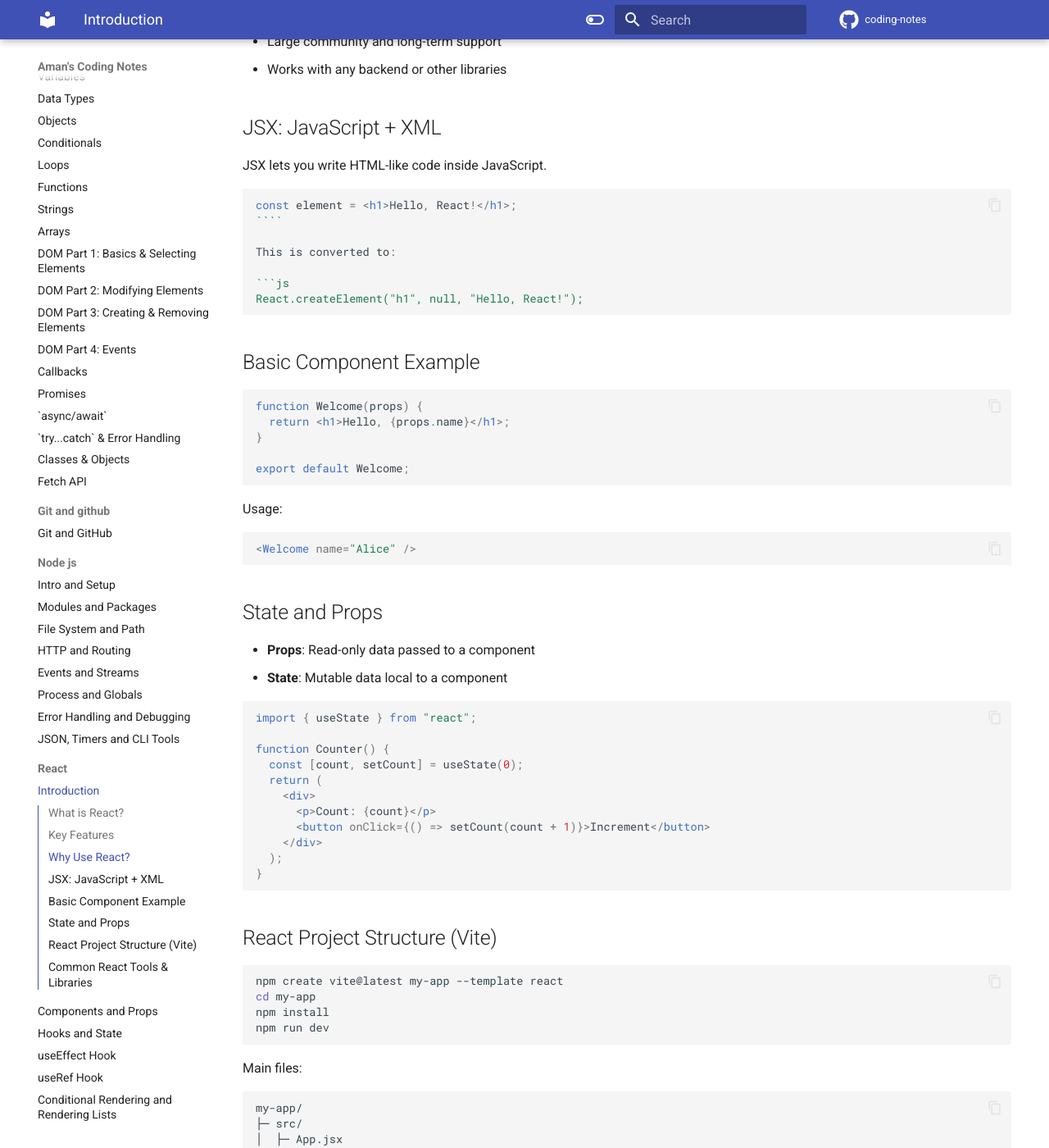
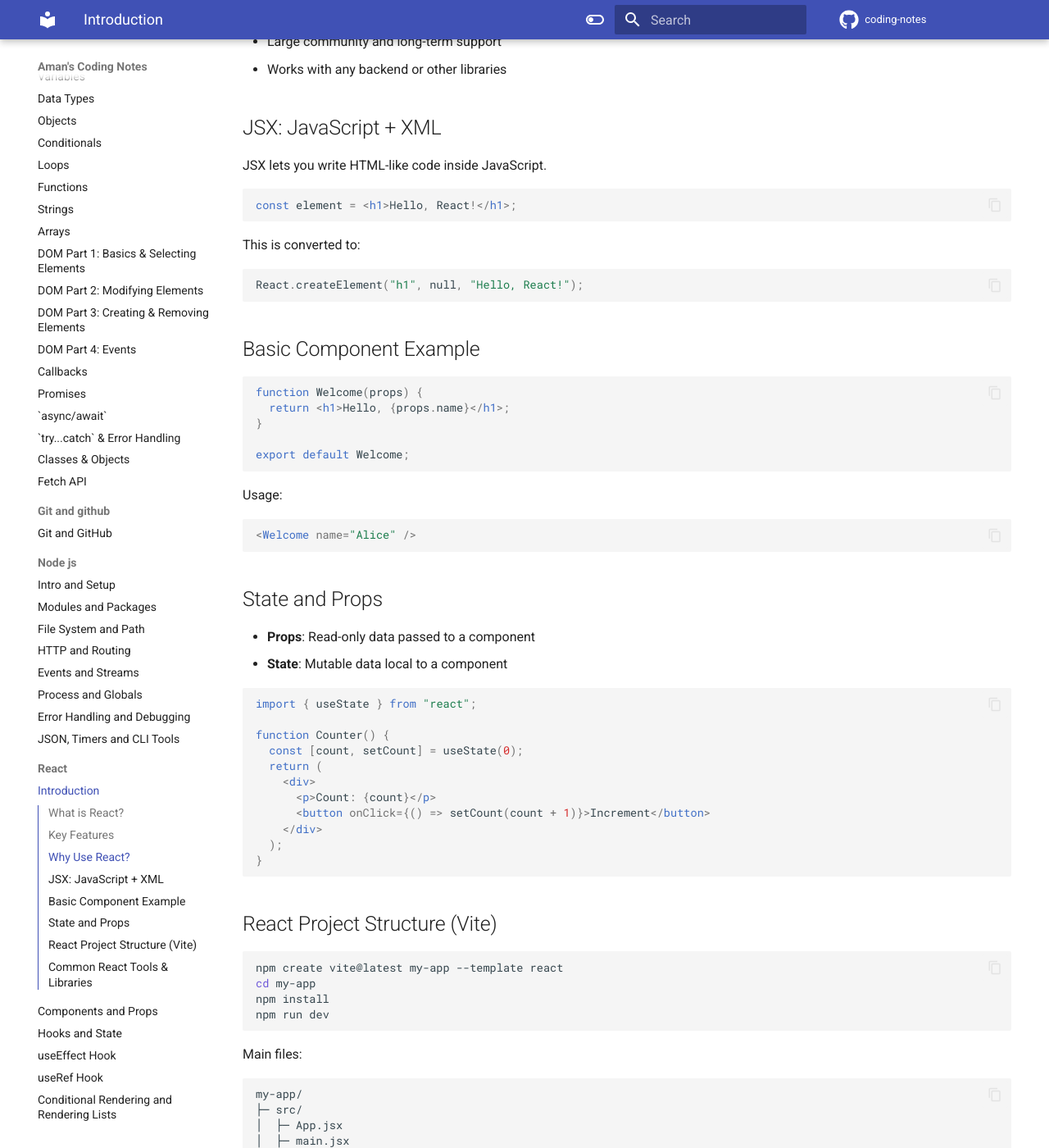
Before and after one commit to amanverma2009/coding-notes, an MkDocs documentation site: the page built from docs/react/01_Basics.md, in a window 1280 px wide and 1400 px high, scrolled down 982 px. Shown: the whole window at 82% size. Built offline with MkDocs 1.6.1 and Material for MkDocs 9.7.7, drawn with Linux system fonts in a browser that asks for light colours; comment, search, counter and statistics services are not loaded; some of the changed text lies outside the part shown.

Commit message:
minor bug fixes

`````diff
--- a/docs/react/01_Basics.md
+++ b/docs/react/01_Basics.md
@@ -33,7 +33,7 @@ JSX lets you write HTML-like code inside JavaScript.
 
 ```jsx
 const element = <h1>Hello, React!</h1>;
-````
+```
 
 This is converted to:
 
@@ -59,8 +59,8 @@ Usage:
 
 ## State and Props
 
-* **Props**: Read-only data passed to a component
-* **State**: Mutable data local to a component
+- **Props**: Read-only data passed to a component
+- **State**: Mutable data local to a component
 
 ```jsx
 import { useState } from "react";
@@ -87,7 +87,7 @@ npm run dev
 
 Main files:
 
-```
+```bash
 my-app/
 ├─ src/
 │  ├─ App.jsx
@@ -98,8 +98,8 @@ my-app/
 
 ## Common React Tools & Libraries
 
-* **Vite / Create React App** – setup tools
-* **React Router** – routing
-* **Redux / Context API** – state management
-* **React Query / SWR** – data fetching and caching
-* **Tailwind / Styled Components** – styling
+- **Vite / Create React App** – setup tools
+- **React Router** – routing
+- **Redux / Context API** – state management
+- **React Query / SWR** – data fetching and caching
+- **Tailwind / Styled Components** – styling
`````
Also changed, not shown: docs/node-js/01_Basics.md (+1 -1 lines), docs/react/02_Components-and-Props.md (+1 -1 lines), docs/react/03_Hooks-and-States.md (+1 -5 lines), docs/react/05_useRef-hook.md (+1 -1 lines), docs/react/06_Conditional-Rendering-and-Rendering-Lists.md (+1 -1 lines).
